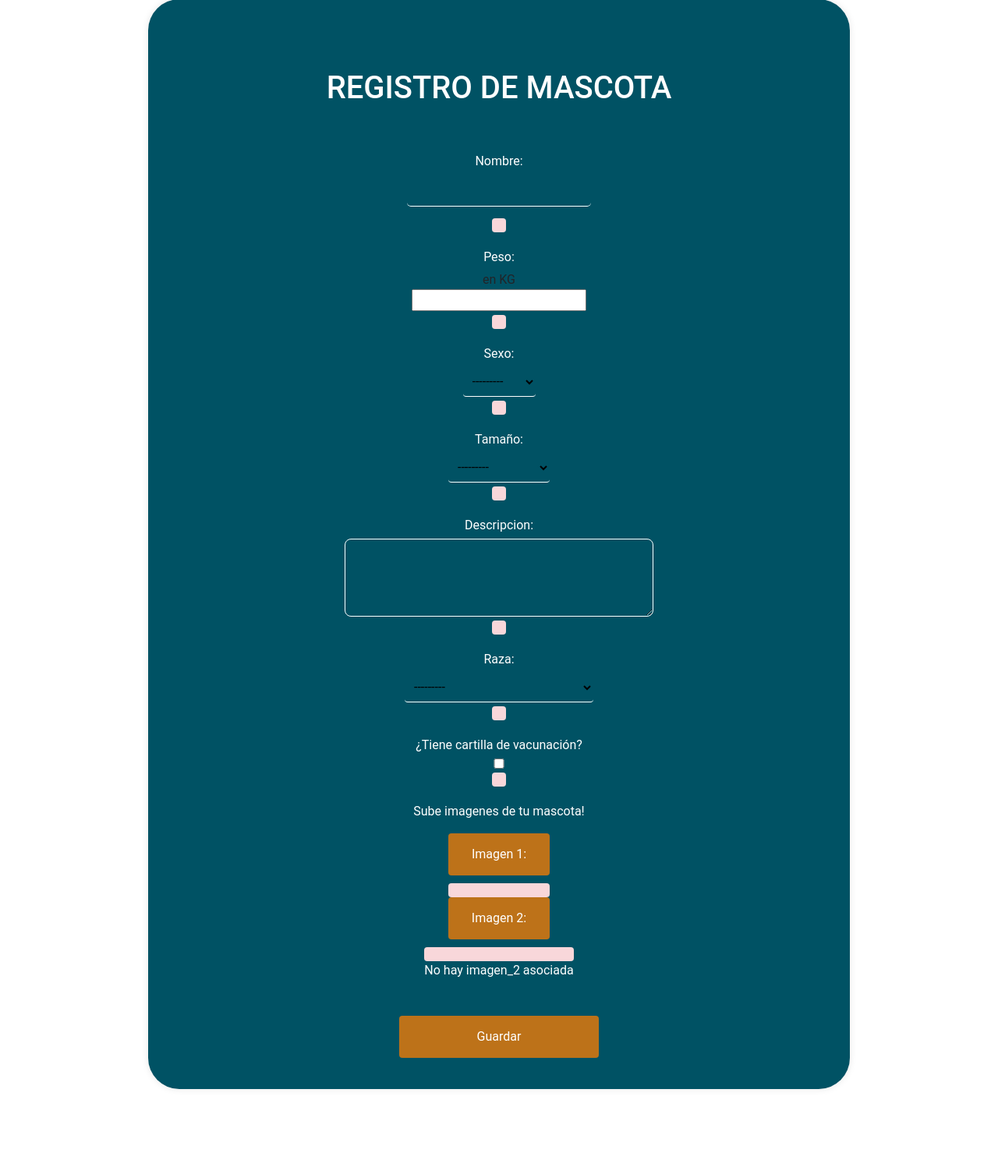
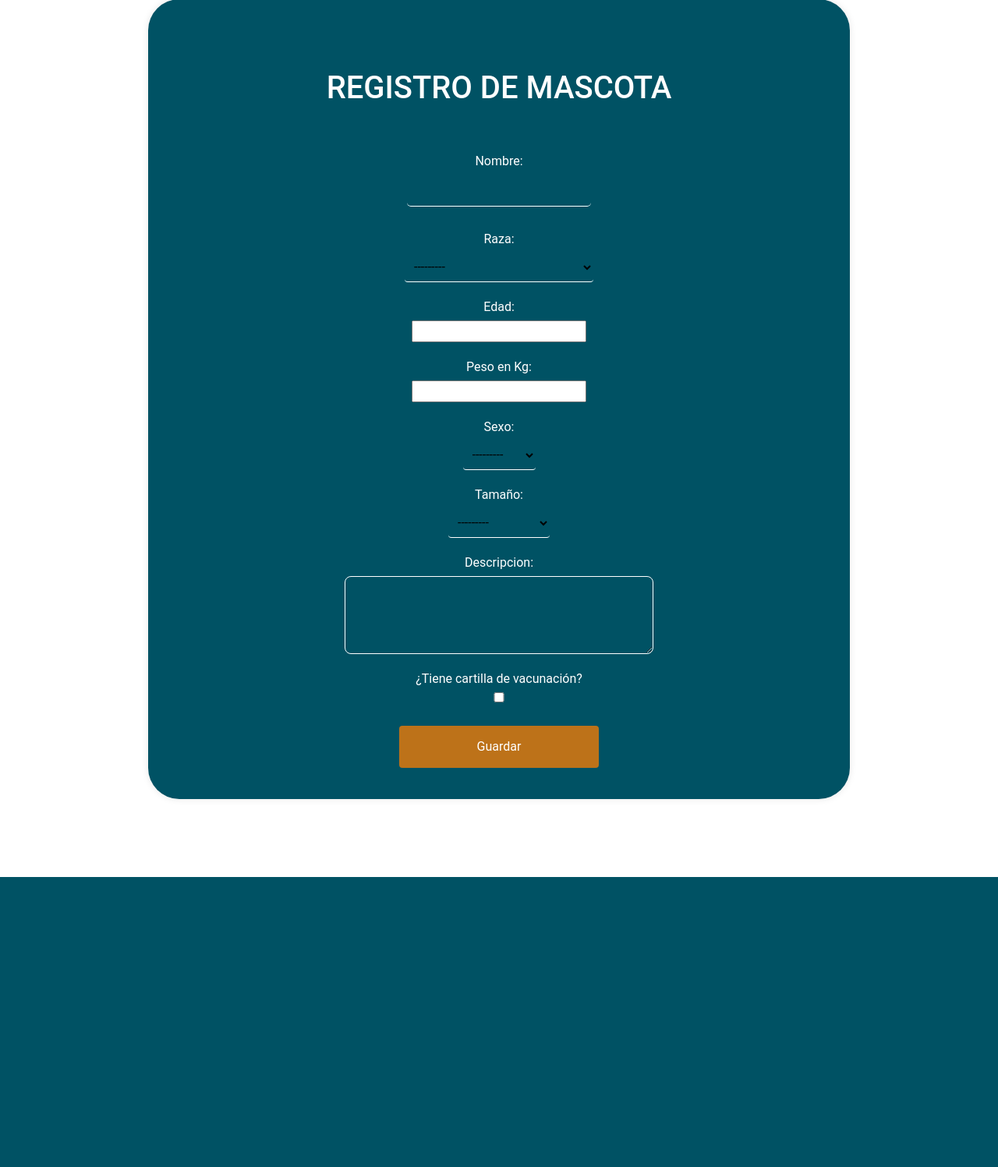
Before and after one commit to B4ZU27/Dogeaway_ingSoft, a Django app: page /mascotas/registro/ in a window 1280 px wide. Shown: the part 121-1618 px from the top of the page at 78% size. After the commit the page ends 1246 px from the top, so only its background shows below. Run offline with Django 4.2, Linux system fonts and the light colour scheme; a user stored in the database is signed in.

Commit message:
cambie algunas cosillas, y subi como 20 perros

```diff
--- a/main_app/forms.py
+++ b/main_app/forms.py
@@ -58,10 +58,12 @@ class VerificacionForm(forms.ModelForm):
 class MascotaForm(forms.ModelForm):
     class Meta:
         model = Mascota
-        fields = ['nombre', 'peso', 'sexo', 'tamaño', 'descripcion', 'raza', 'tiene_cartilla']
+        fields = ['nombre','edad', 'peso', 'sexo', 'tamaño', 'descripcion', 'raza', 'tiene_cartilla']
         labels = {
             'tiene_cartilla': '¿Tiene cartilla de vacunación?',
             'nombre': 'Nombre',
+            'edad': 'Edad',
+            'peso':'Peso en Kg'
         }
 
 
--- a/main_app/models.py
+++ b/main_app/models.py
@@ -40,8 +40,12 @@ class Mascota(models.Model):
     dueño = models.ForeignKey(Usuario, on_delete=models.CASCADE)
     nombre = models.CharField(max_length=100)
     peso = models.FloatField(null=True, blank=True, validators=[
-            MinValueValidator(0),  # El peso no puede ser menor que 0
+            MinValueValidator(5),  # El peso no puede ser menor que 0
             MaxValueValidator(150)  # El peso no puede ser mayor que 100
+        ])
+    edad = models.FloatField(null=True, blank=True, validators=[
+            MinValueValidator(2),  # El peso no puede ser menor que 0
+            MaxValueValidator(12)  # El peso no puede ser mayor que 100
         ])
     SEXO_CHOICES = (
         ('M', 'Macho'),
--- a/main_app/static/css/registroMascota.css
+++ b/main_app/static/css/registroMascota.css
@@ -134,12 +134,4 @@ form {
 
 .alert-error {
     color: #721c24; /* Color del texto */
-    background-color: #f8d7da; /* Color de fondo */
-    border-color: #f5c6cb; /* Color del borde */
-
-    /* Puedes agregar más estilos según tus necesidades */
-    padding: 8px; /* Ajusta el espaciado interno */
-    margin-top: 5px; /* Ajusta el margen superior */
-    border: 1px solid transparent;
-    border-radius: .25rem;
 }
--- a/main_app/templates/registroMascota.html
+++ b/main_app/templates/registroMascota.html
@@ -14,23 +14,34 @@
     <div class="input-container">
         {{ mascota_form.nombre.label_tag }}
         {{ mascota_form.nombre }}
-        <div class="alert-error">
-            {{ mascota_form.nombre.errors }}
+    </div>
+    <div class="select-container">
+        {{ mascota_form.raza.label_tag }}
+        {{ mascota_form.raza }}
+        <div style="color: red">
+            {{ mascota_form.raza.errors }}
         </div>
+    </div>
+    <div class="select-container">
+        {{ mascota_form.edad.label_tag }}
+        {{ mascota_form.edad }}
+
+        {{ mascota_form.edad.errors }}
+
     </div>
 
     <div class="select-container">
-        {{ mascota_form.peso.label_tag }} en KG
+        {{ mascota_form.peso.label_tag }}
         {{ mascota_form.peso }}
-        <div class="alert-error">
-            {{ mascota_form.peso.errors }}
-        </div>
+
+        {{ mascota_form.peso.errors }}
+
     </div>
 
     <div class="select-container">
         {{ mascota_form.sexo.label_tag }}
         {{ mascota_form.sexo }}
-        <div class="alert-error">
+        <div style="color: red">
             {{ mascota_form.sexo.errors }}
         </div>
     </div>
@@ -38,7 +49,7 @@
     <div class="select-container">
         {{ mascota_form.tamaño.label_tag }}
         {{ mascota_form.tamaño }}
-        <div class="alert-error">
+        <div style="color: red">
             {{ mascota_form.tamaño.errors }}
         </div>
     </div>
@@ -46,29 +57,23 @@
     <div class="input-container">
         {{ mascota_form.descripcion.label_tag }}
         {{ mascota_form.descripcion }}
-        <div class="alert-error">
+        <div style="color: red">
             {{ mascota_form.descripcion.errors }}
         </div>
     </div>
 
-    <div class="select-container">
-        {{ mascota_form.raza.label_tag }}
-        {{ mascota_form.raza }}
-        <div class="alert-error">
-            {{ mascota_form.raza.errors }}
-        </div>
-    </div>
+
 
     <div class="input-container">
         {{ mascota_form.tiene_cartilla.label_tag }}
         {{ mascota_form.tiene_cartilla }}
-        <div class="alert-error">
+        <div style="color: red">
             {{ mascota_form.tiene_cartilla.errors }}
         </div>
     </div>
 
     {# Formulario para imágenes de mascota #}
-    <div class="file-upload-container">
+    <!-- <div class="file-upload-container">
         <p>Sube imagenes de tu mascota!</p>
 
         <div class="form-group">
@@ -96,7 +101,7 @@
             <p>No hay imagen_2 asociada</p>
         {% endif %}
        </div>
-    </div>
+    </div> -->
     <button class="button-submit" type="submit">Guardar</button>
   </form>
 </div>
--- a/main_app/views.py
+++ b/main_app/views.py
@@ -64,9 +64,11 @@ def signup(request):
             user.set_password(form.cleaned_data['password1'])
             user.save()
 
+            login(request, user)
             # Redirige a la página de verificación después del registro exitoso
             messages.success(request, 'Registro exitoso. Ahora procede con la verificación de identificación.')
-            return redirect('verificacion')
+            return redirect('preferencias')
+
     else:
         form = UserForm()
     return render(request, 'Signup.html', {'form': form, 'title': "Sign up", 'link': "{% static 'css/registros.css' %}"})
@@ -83,7 +85,7 @@ def verificacion(request):
             request.user.save()
 
             messages.success(request, 'Verificación exitosa. Ahora puedes iniciar sesión.')
-            return redirect('login')
+            return redirect('/')
         else:
             messages.error(request, 'Hubo un problema con tu solicitud de verificación. Asegúrate de cargar una foto de identificación.')
     else:
@@ -98,7 +100,7 @@ def preferencias(request):
         if 'submit_form' in request.POST:
             if form.is_valid():
                 form.save()
-        return redirect('/')  # Redirige a la página de inicio después del registro o si se omite el formulario
+        return redirect('mascotas_usuario')  # Redirige a la página de inicio después del registro o si se omite el formulario
     else:
         form = PreferenciasForm()
     return render(request, 'Preferencias.html', {'form': form})
@@ -110,15 +112,15 @@ def registro_mascota(request):
         mascota_form = MascotaForm(request.POST)
         imagen_form = ImagenMascotaForm(request.POST, request.FILES)
 
-        if mascota_form.is_valid() and imagen_form.is_valid():
+        if mascota_form.is_valid():
             mascota = mascota_form.save(commit=False)
             mascota.dueño = request.user
             mascota.save()
 
             # Guardar las imágenes relacionadas con la mascota
-            imagenes = imagen_form.save(commit=False)
-            imagenes.mascota = mascota
-            imagenes.save()
+            #imagenes = imagen_form.save(commit=False)
+            #imagenes.mascota = mascota
+            #imagenes.save()
 
             return redirect('mascotas_usuario')  # Redirige a la página principal de mascotas del usuario
         else:
```
Also changed, not shown: main_app/templates/Signup.html (+7 -5 lines), db.sqlite3, main_app/migrations/0005_mascota_edad_alter_mascota_peso_alter_mascota_raza.py (added), main_app/migrations/0006_alter_mascota_edad_alter_mascota_peso.py (added).
